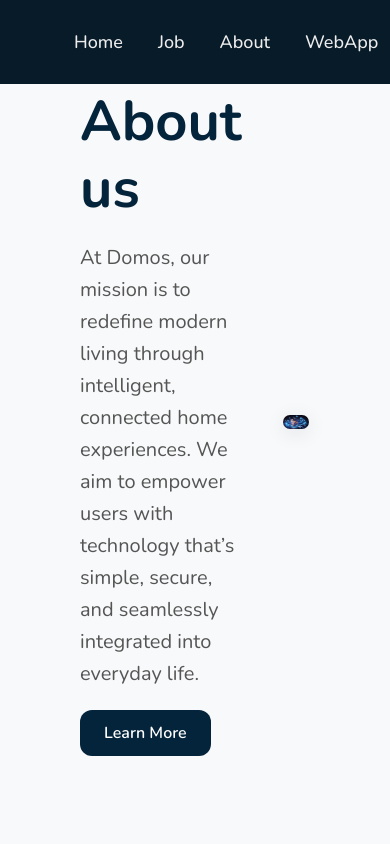
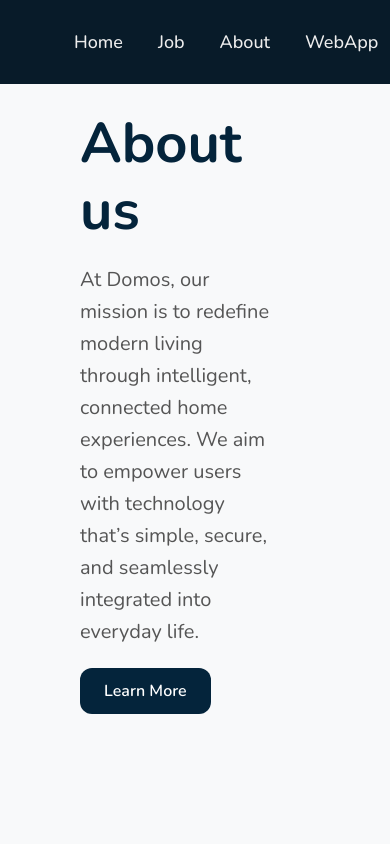
Before and after one commit to domos-office/DomosWeb, a React (Create React App) app: page /about in a window 390 px wide. Shown: the top 844 px of the page. Built offline with nearby package versions, Linux system fonts and the light colour scheme.

Commit message:
responsiv about

```diff
--- a/package.json
+++ b/package.json
@@ -12,7 +12,6 @@
     "react-dom": "^19.0.0",
     "react-router-dom": "^7.4.0",
     "react-scripts": "5.0.1",
-    "tailwindcss": "^4.0.14",
     "web-vitals": "^4.2.4"
   },
   "scripts": {
@@ -43,6 +42,9 @@
     ]
   },
   "devDependencies": {
-    "prettier": "^3.5.3"
+    "autoprefixer": "^10.4.21",
+    "postcss": "^8.5.3",
+    "prettier": "^3.5.3",
+    "tailwindcss": "^4.1.3"
   }
 }
--- a/src/App.css
+++ b/src/App.css
@@ -935,3 +935,21 @@ width: 500px;
   .learn-more-button:hover {
     background-color: #063b5b;
   }
+
+
+  @media (max-width: 768px) {
+    .about-section{
+      display: inline-block;
+      width: 100%;
+    }
+
+    .about-text{
+      padding-top: 30px;
+
+    }
+
+    .about-image{
+      align-items: center;
+      height: 50vh;
+    }
+  }
--- a/src/index.js
+++ b/src/index.js
@@ -4,6 +4,8 @@ import './index.css';
 import App from './App';
 import reportWebVitals from './reportWebVitals';
 import { BrowserRouter as Router } from 'react-router-dom';
+import './index.css';
+
 
 const root = ReactDOM.createRoot(document.getElementById('root'));
 root.render(
```
Also changed, not shown: src/tailwind.config.js (added, +11 -0 lines), src/postcss.config.js (added), 1 other file (tests, documents, lock files or other folders).
